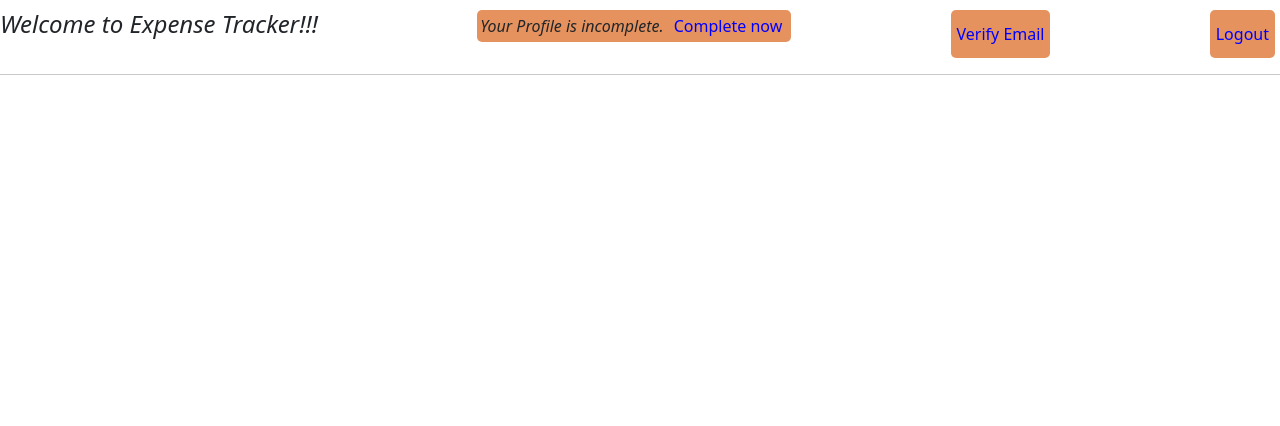
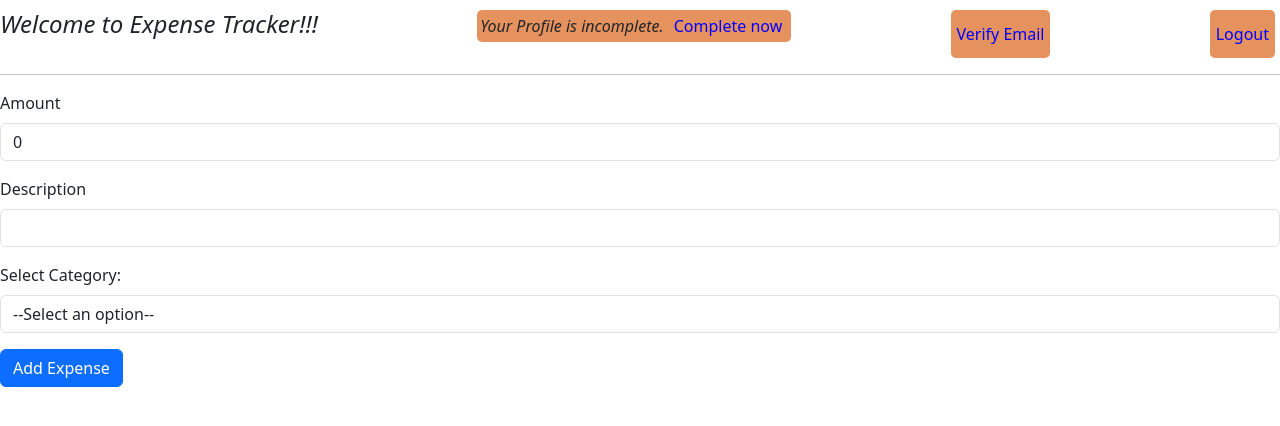
Before and after one commit to Rajatsoni5/expensetracker, a React (Create React App) app: page /dashboard in a window 1280 px wide. Shown: the top 426 px of the page. Built offline with nearby package versions, Linux system fonts and the light colour scheme.

Commit message:
expense form added and frontend visible too

```diff
--- a/src/components/Dashboard/Dashboard.jsx
+++ b/src/components/Dashboard/Dashboard.jsx
@@ -3,6 +3,7 @@ import React, { useState } from 'react';
 import Modal from './ProfileModal';
 import { getAuth } from 'firebase/auth';
 import { useContextProvider } from "../../context/ContextProvider";
+import ExpenseForm from "./ExpenseForm";
 
 
 function Dashboard() {
@@ -94,6 +95,7 @@ function Dashboard() {
           <button onClick={logout}>Logout</button>
       </div>
       <hr />
+      <ExpenseForm />
       <Modal
         isModalOpen={isModalOpen}
         setIsModalOpen={() => setIsModalOpen(false)}
--- /dev/null
+++ b/src/components/Dashboard/ExpenseForm.jsx
@@ -0,0 +1,84 @@
+import React, { useState } from "react";
+import ExpenseList from "./ExpenseList";
+
+const ExpenseForm = () => {
+    const [expenseData, setExpenseData] = useState([]);
+
+  const [amount, setAmount] = useState(0);
+  const [desc, setDesc] = useState("");
+  const [category, setCategory] = useState("");
+
+  const handleSubmit = (e) => {
+    e.preventDefault();
+    const expense = {
+      amount,
+      desc,
+      category,
+    };
+    setExpenseData([...expenseData, expense]);
+
+    setAmount(0);
+    setDesc("");
+    setCategory("");
+  };
+
+  return (
+    <>
+    <div>
+      <form onSubmit={handleSubmit}>
+        <div className="mb-3">
+          <label htmlFor="amount" className="form-label">
+            Amount
+          </label>
+          <input
+            type="number"
+            className="form-control"
+            id="amount"
+            value={amount}
+            onChange={(e) => setAmount(e.target.value)}
+            required
+          />
+        </div>
+        <div className="mb-3">
+          <label htmlFor="desc" className="form-label">
+            Description
+          </label>
+          <input
+            type="text"
+            className="form-control"
+            id="desc"
+            value={desc}
+            onChange={(e) => setDesc(e.target.value)}
+            required
+          />
+        </div>
+        <div className="mb-3">
+          <label htmlFor="category" className="form-label">
+            Select Category:
+          </label>
+          <select
+            id="category"
+            className="form-control"
+            value={category}
+            onChange={(e) => setCategory(e.target.value)}
+            required
+          >
+            <option value="">--Select an option--</option>
+            <option value="food">Food</option>
+            <option value="petrol">Petrol</option>
+            <option value="salary">Salary</option>
+            <option value="entertainment">Entertainment</option>
+            <option value="shopping">Shopping</option>
+          </select>
+        </div>
+        <button type="submit" className="btn btn-primary">
+          Add Expense
+        </button>
+      </form>
+    </div>
+    <ExpenseList expenseData = {expenseData}/>
+    </>
+  );
+};
+
+export default ExpenseForm;
--- /dev/null
+++ b/src/components/Dashboard/ExpenseList.jsx
@@ -0,0 +1,18 @@
+import React from 'react';
+
+const ExpenseList = ({ expenseData }) => {
+    console.log(expenseData)
+  return (
+    <div>
+      {expenseData?.map((item, index) => (
+        <div key={index}>
+          <p>Amount: {item.amount}</p>
+          <p>Description: {item.desc}</p>
+          <p>Category: {item.category}</p>
+        </div>
+      ))}
+    </div>
+  );
+};
+
+export default ExpenseList;
```
